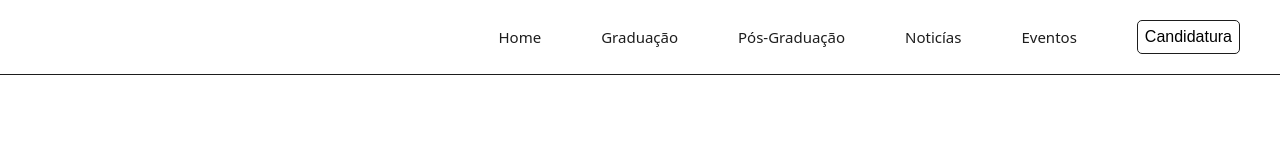
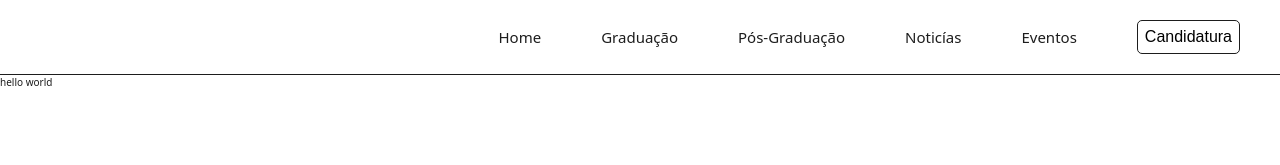
Before and after one commit to Michelpinto/ukb-projecto, a React (Vite) app: page /curso in a window 1280 px wide. Shown: the top 165 px of the page. Built offline with nearby package versions, Linux system fonts and the light colour scheme.

Commit message:
new changes

```diff
--- a/src/features/Home/cursos/Cursos.tsx
+++ b/src/features/Home/cursos/Cursos.tsx
@@ -4,6 +4,7 @@ import landscape2 from '../../../assets/landscapeTwo.jpg';
 import landscape3 from '../../../assets/landscapeThree.jpg';
 
 import { Main, Nav, Section, Section2 } from './cursosStyles';
+import { Link } from 'react-router-dom';
 
 const curso1 = {
   text: 'Licenciatura em Ciências da Computação',
@@ -45,8 +46,10 @@ const Cursos: React.FC = () => {
             <p>Lorem ipsum dolor sit amet, consectetur adipiscing elit</p>
           </div>
           <aside>
+            <Link to='/curso'>
               <img src={landscape1} alt='image' />
               <p>{curso1.text}</p>
+            </Link>
           </aside>
         </>
       )
@@ -66,8 +69,10 @@ const Cursos: React.FC = () => {
             <p>Lorem ipsum dolor sit amet, consectetur adipiscing elit</p>
           </div>
           <aside>
+            <Link to='/curso'>
               <img src={landscape2} alt='image' />
               <p>{curso2.text}</p>
+            </Link>
           </aside>
         </>
       )
@@ -87,8 +92,10 @@ const Cursos: React.FC = () => {
             <p>Lorem ipsum dolor sit amet, consectetur adipiscing elit</p>
           </div>
           <aside>
+            <Link to='/curso'>
               <img src={landscape1} alt='image' />
               <p>{curso3.text}</p>
+            </Link>
           </aside>
         </>
       )
@@ -108,8 +115,10 @@ const Cursos: React.FC = () => {
             <p>Lorem ipsum dolor sit amet, consectetur adipiscing elit</p>
           </div>
           <aside>
+            <Link to='/curso'>
               <img src={landscape3} alt='image' />
               <p>{curso4.text}</p>
+            </Link>
           </aside>
         </>
       )
--- /dev/null
+++ b/src/pages/Curso/Curso.tsx
@@ -0,0 +1,9 @@
+import React from 'react';
+
+// import { Container } from './styles';
+
+const Curso: React.FC = () => {
+  return <main>hello world</main>;
+};
+
+export default Curso;
--- a/src/routes/Routes.tsx
+++ b/src/routes/Routes.tsx
@@ -2,12 +2,14 @@ import React from 'react';
 import { Routes, Route } from 'react-router-dom';
 import Noticias from '../pages/Noticias/Noticias';
 import Home from '../pages/Home/Home';
+import Curso from '../pages/Curso/Curso';
 
 const Routing: React.FC = () => {
   return (
     <Routes>
       <Route path='/' element={<Home />} />
       <Route path='noticias' element={<Noticias />} />
+      <Route path='curso' element={<Curso />} />
     </Routes>
   );
 };
```
Lines whose indentation alone changed are shown as unchanged.
